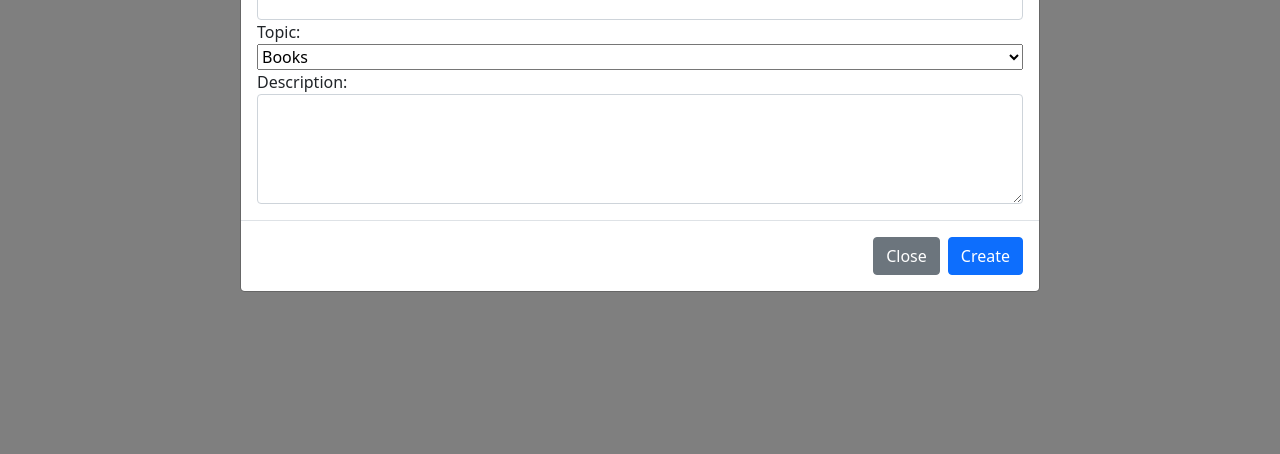
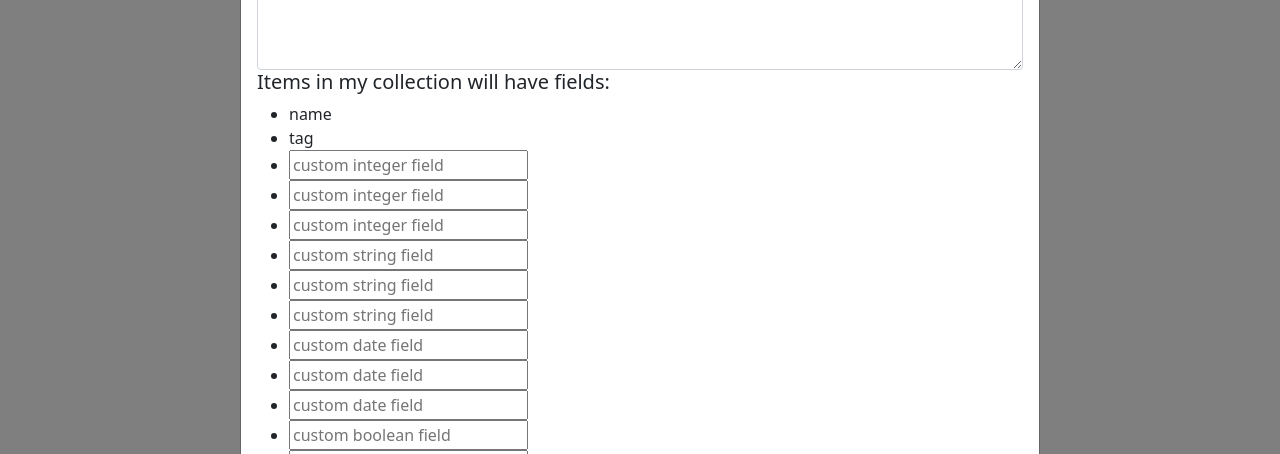
Before and after one commit to Mesailor/itra_course_client, a React (Vite) app: page /user/1 in a window 1280 px wide. Both pictures are taken after a click on the button "ADD NEW COLLECTION". Shown: the part 346-800 px from the top of the page. Built offline with nearby package versions, Linux system fonts and the light colour scheme; no server answers.

Commit message:
user can choose and add custom fields to his collection

```diff
--- a/src/components/UI/CollCreateModal.jsx
+++ b/src/components/UI/CollCreateModal.jsx
@@ -4,9 +4,11 @@
 import { storage } from "../../firebase";
 import { ref, uploadBytes, getDownloadURL } from "firebase/storage";
 import { v4 } from "uuid";
+import ItemsSchemaEditor from "./ItemsSchemaEditor";
 
 export default function CollCreateModal() {
   const user = useSelector((store) => store.user);
+  const itemsSchema = useSelector((store) => store.itemsSchema);
 
   const [image, setImage] = useState(null);
   const [imagePath, setImagePath] = useState("");
@@ -37,6 +39,7 @@
       topic,
       description,
       imageUrl,
+      ...itemsSchema,
     };
     try {
       const result = await apiService.reqCreateColl(newCollection);
@@ -128,7 +131,10 @@
                 rows="4"
               ></textarea>
             </form>
+            <h5>Items in my collection will have fields:</h5>
+            <ItemsSchemaEditor />
           </div>
+
           <div className="modal-footer">
             {isLoading ? (
               <div className="spinner-border m-auto" role="status"></div>
--- /dev/null
+++ b/src/components/UI/ItemsSchemaEditor.jsx
@@ -0,0 +1,190 @@
+import { useDispatch } from "react-redux";
+import { setField } from "../../store/itemsSchemaSlice";
+
+export default function ItemsSchemaEditor() {
+  const dispatch = useDispatch();
+
+  function updateField(field, name) {
+    let state = true;
+    if (!name) {
+      state = false;
+    }
+    dispatch(setField({ field, name, state }));
+  }
+
+  return (
+    <div className="items-schema-editor">
+      <form>
+        <ul>
+          <li>name</li>
+          <li>tag</li>
+          <li>
+            <span>
+              <input
+                onChange={(e) => {
+                  updateField("int1", e.target.value);
+                }}
+                type="text"
+                placeholder="custom integer field"
+              />
+            </span>
+          </li>
+          <li>
+            <span>
+              <input
+                onChange={(e) => {
+                  updateField("int2", e.target.value);
+                }}
+                type="text"
+                placeholder="custom integer field"
+              />
+            </span>
+          </li>
+          <li>
+            <span>
+              <input
+                onChange={(e) => {
+                  updateField("int3", e.target.value);
+                }}
+                type="text"
+                placeholder="custom integer field"
+              />
+            </span>
+          </li>
+          <li>
+            <span>
+              <input
+                onChange={(e) => {
+                  updateField("str1", e.target.value);
+                }}
+                type="text"
+                placeholder="custom string field"
+              />
+            </span>
+          </li>
+          <li>
+            <span>
+              <input
+                onChange={(e) => {
+                  updateField("str2", e.target.value);
+                }}
+                type="text"
+                placeholder="custom string field"
+              />
+            </span>
+          </li>
+          <li>
+            <span>
+              <input
+                onChange={(e) => {
+                  updateField("str3", e.target.value);
+                }}
+                type="text"
+                placeholder="custom string field"
+              />
+            </span>
+          </li>
+          <li>
+            <span>
+              <input
+                onChange={(e) => {
+                  updateField("date1", e.target.value);
+                }}
+                type="text"
+                placeholder="custom date field"
+              />
+            </span>
+          </li>
+          <li>
+            <span>
+              <input
+                onChange={(e) => {
+                  updateField("date2", e.target.value);
+                }}
+                type="text"
+                placeholder="custom date field"
+              />
+            </span>
+          </li>
+          <li>
+            <span>
+              <input
+                onChange={(e) => {
+                  updateField("date3", e.target.value);
+                }}
+                type="text"
+                placeholder="custom date field"
+              />
+            </span>
+          </li>
+          <li>
+            <span>
+              <input
+                onChange={(e) => {
+                  updateField("bool1", e.target.value);
+                }}
+                type="text"
+                placeholder="custom boolean field"
+              />
+            </span>
+          </li>
+          <li>
+            <span>
+              <input
+                onChange={(e) => {
+                  updateField("bool2", e.target.value);
+                }}
+                type="text"
+                placeholder="custom boolean field"
+              />
+            </span>
+          </li>
+          <li>
+            <span>
+              <input
+                onChange={(e) => {
+                  updateField("bool3", e.target.value);
+                }}
+                type="text"
+                placeholder="custom boolean field"
+              />
+            </span>
+          </li>
+          <li>
+            <span>
+              <input
+                onChange={(e) => {
+                  updateField("multext1", e.target.value);
+                }}
+                type="text"
+                placeholder="custom multiline text field"
+              />
+            </span>
+          </li>
+          <li>
+            <span>
+              <input
+                onChange={(e) => {
+                  updateField("multext2", e.target.value);
+                }}
+                type="text"
+                placeholder="custom multiline text field"
+              />
+            </span>
+          </li>
+          <li>
+            <span>
+              <input
+                onChange={(e) => {
+                  updateField("multext3", e.target.value);
+                }}
+                type="text"
+                placeholder="custom multiline text field"
+              />
+            </span>
+          </li>
+        </ul>
+      </form>
+    </div>
+  );
+}
--- /dev/null
+++ b/src/store/itemsSchemaSlice.js
@@ -0,0 +1,47 @@
+import { createSlice } from "@reduxjs/toolkit";
+
+const itemsSchemaSlice = createSlice({
+  name: "itemsSchema",
+  initialState: {
+    custom_str1_name: "",
+    custom_str1_state: false,
+    custom_str2_name: "",
+    custom_str2_state: false,
+    custom_str3_name: "",
+    custom_str3_state: false,
+    custom_int1_name: "",
+    custom_int1_state: false,
+    custom_int2_name: "",
+    custom_int2_state: false,
+    custom_int3_name: "",
+    custom_int3_state: false,
+    custom_bool1_name: "",
+    custom_bool1_state: false,
+    custom_bool2_name: "",
+    custom_bool2_state: false,
+    custom_bool3_name: "",
+    custom_bool3_state: false,
+    custom_date1_name: "",
+    custom_date1_state: false,
+    custom_date2_name: "",
+    custom_date2_state: false,
+    custom_date3_name: "",
+    custom_date3_state: false,
+    custom_multext1_name: "",
+    custom_multext1_state: false,
+    custom_multext2_name: "",
+    custom_multext2_state: false,
+    custom_multext3_name: "",
+    custom_multext3_state: false,
+  },
+  reducers: {
+    setField: (state, action) => {
+      state[`custom_${action.payload.field}_state`] = action.payload.state;
+      state[`custom_${action.payload.field}_name`] = action.payload.name;
+    },
+  },
+});
+
+export const { setField } = itemsSchemaSlice.actions;
+
+export default itemsSchemaSlice.reducer;
--- a/src/store/store.js
+++ b/src/store/store.js
@@ -1,8 +1,10 @@
 import { configureStore } from "@reduxjs/toolkit";
 import userReducer from "./userSlice";
+import itemsSchemaReducer from "./itemsSchemaSlice";
 
 export default configureStore({
   reducer: {
     user: userReducer,
+    itemsSchema: itemsSchemaReducer,
   },
 });
```
